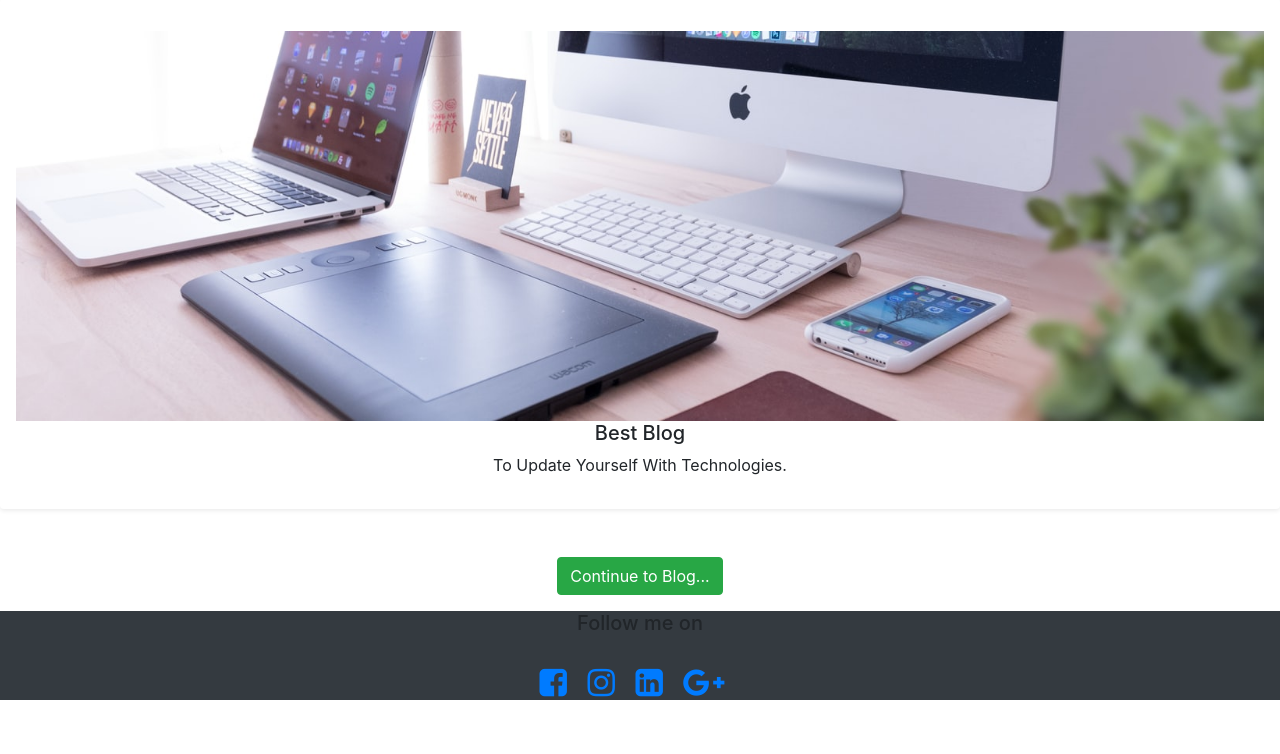
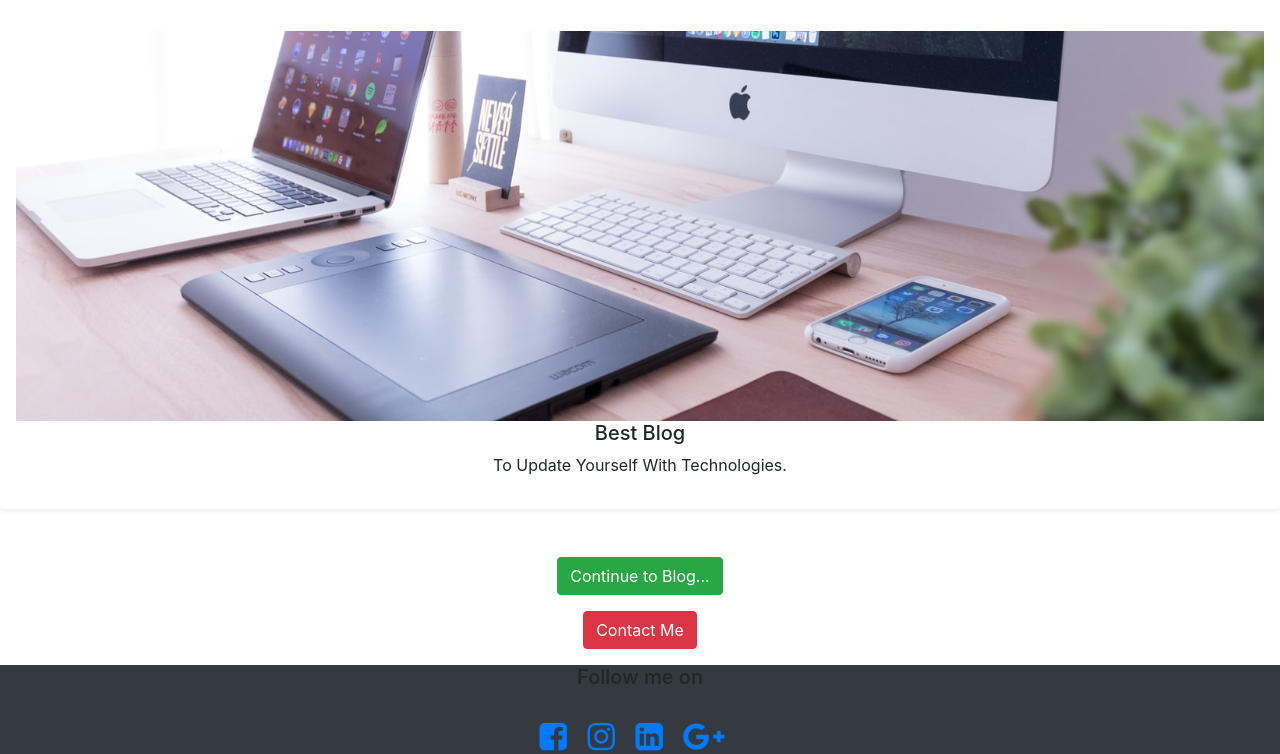
Before and after one commit to MilanPriyadarshi/djangoBlog, a Django app: page / in a window 1280 px wide. Shown: the part 1839-2593 px from the top of the page. Before the commit the page ends 2539 px from the top, so only its background shows below. Run offline with Django 3.2, Linux system fonts and the light colour scheme; some libraries are stand-ins or nearby versions.

Commit message:
Added one contact button at bottom

```diff
--- a/templates/home/home.html
+++ b/templates/home/home.html
@@ -65,4 +65,7 @@
 <div class="container mt-3 mb-3 text-center">
   <a href="/blog" class="btn btn-success">Continue to Blog...</a>
 </div>
+<div class="container mt-3 mb-3 text-center">
+  <a href="/contact" class="btn btn-danger">Contact Me</a>
+</div>
 {% endblock body %}
```
